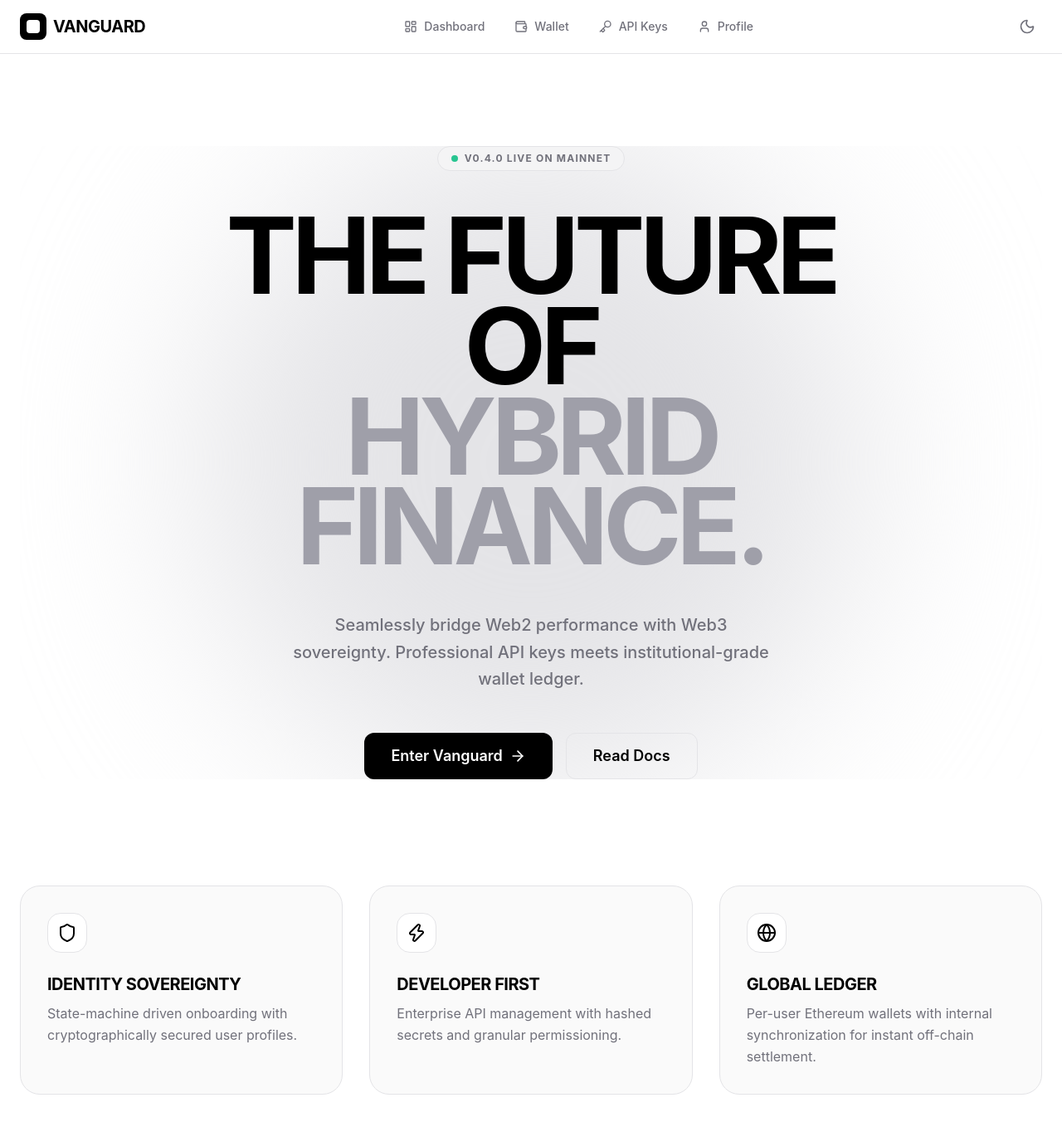
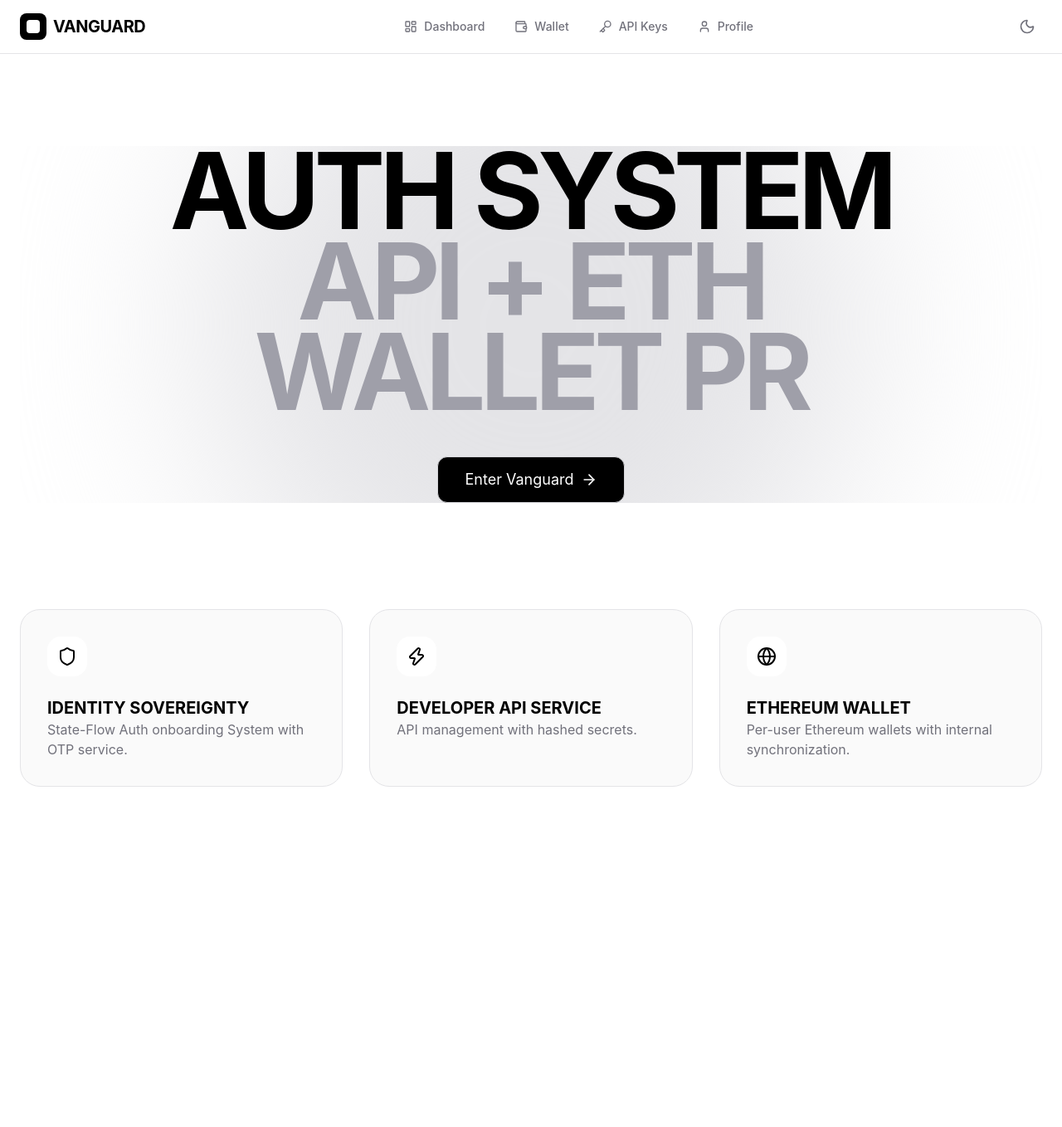
Before and after one commit to Teamthy/mastergo_pr, a Next.js app in the folder frontend/: page / in a window 1280 px wide. Shown: the top 1358 px of the page at 83% size. After the commit the page ends 1028 px from the top, so only its background shows below. Built offline with nearby package versions, Linux system fonts and the light colour scheme.

Commit message:
feat(page): implement high-performance landing page with animations

```diff
--- a/frontend/app/page.tsx
+++ b/frontend/app/page.tsx
@@ -1,9 +1,8 @@
 'use client';
 
-import { motion } from "motion/react";
+import { motion } from "framer-motion";
 import { ArrowRight, Shield, Zap, Globe, LayoutDashboard } from "lucide-react";
 import Link from "next/link";
-import { Button } from "@/lib/components/ui";
 import { useAuth } from "@/lib/AuthContext";
 
 export default function Home() {
@@ -14,35 +13,19 @@ export default function Home() {
       {/* Hero Section */}
       <section className="relative overflow-hidden">
         <div className="flex flex-col items-center text-center gap-12 relative z-10">
-          <motion.div
-            initial={{ opacity: 0, scale: 0.9 }}
-            animate={{ opacity: 1, scale: 1 }}
-            transition={{ duration: 0.8 }}
-            className="inline-flex items-center gap-2 px-4 py-1.5 rounded-full bg-zinc-100 dark:bg-zinc-900 border border-zinc-200 dark:border-zinc-800 text-xs font-bold tracking-widest text-zinc-500 uppercase"
-          >
-            <span className="w-2 h-2 rounded-full bg-emerald-500 animate-pulse" />
-            V0.4.0 Live on Mainnet
-          </motion.div>
+
 
           <motion.h1
             initial={{ opacity: 0, y: 20 }}
             animate={{ opacity: 1, y: 0 }}
             transition={{ delay: 0.2, duration: 0.8 }}
-            className="text-6xl md:text-9xl font-bold tracking-tighter leading-[0.85] uppercase max-w-4xl text-black dark:text-white"
+            className="text-6xl md:text-9xl font-bold tracking-tighter leading-[0.85] uppercase max-w-4xl"
           >
-            The Future of <br />
-            <span className="text-zinc-400 dark:text-zinc-500">Hybrid Finance.</span>
+            AUTH SYSTEM  <br />
+            <span className="text-zinc-400">API + ETH WALLET PR</span>
           </motion.h1>
 
-          <motion.p
-            initial={{ opacity: 0 }}
-            animate={{ opacity: 1 }}
-            transition={{ delay: 0.4, duration: 0.8 }}
-            className="text-zinc-500 text-lg md:text-xl max-w-xl font-medium leading-relaxed"
-          >
-            Seamlessly bridge Web2 performance with Web3 sovereignty.
-            Professional API keys meets institutional-grade wallet ledger.
-          </motion.p>
+
 
           <motion.div
             initial={{ opacity: 0, y: 10 }}
@@ -52,44 +35,45 @@ export default function Home() {
           >
             {user ? (
               <Link href="/dashboard">
-                <Button size="lg" className="h-14 px-8 text-lg">
-                  Go to Dashboard <LayoutDashboard className="ml-2" size={20} />
-                </Button>
+                <button className="h-14 px-8 text-lg rounded-xl bg-black text-white flex items-center">
+                  Go to Dashboard
+                  <LayoutDashboard className="ml-2" size={20} />
+                </button>
               </Link>
             ) : (
               <Link href="/auth/signup">
-                <Button size="lg" className="h-14 px-8 text-lg">
-                  Enter Vanguard <ArrowRight className="ml-2" size={20} />
-                </Button>
+                <button className="h-14 px-8 text-lg rounded-xl bg-black text-white flex items-center rounded-xl border border-zinc-300">
+                  Enter Vanguard
+                  <ArrowRight className="ml-2" size={20} />
+                </button>
               </Link>
             )}
-            <Button variant="outline" size="lg" className="h-14 px-8 text-lg">
-              Read Docs
-            </Button>
+
+
           </motion.div>
         </div>
 
-        {/* Background Atmosphere */}
+        {/* Background */}
         <div className="absolute top-1/2 left-1/2 -translate-x-1/2 -translate-y-1/2 w-[800px] h-[800px] bg-zinc-200 dark:bg-zinc-900/20 blur-[120px] rounded-full -z-10" />
       </section>
 
-      {/* Features Grid */}
+      {/* Features */}
       <section className="grid grid-cols-1 md:grid-cols-3 gap-8">
         {[
           {
             icon: Shield,
             title: "Identity Sovereignty",
-            description: "State-machine driven onboarding with cryptographically secured user profiles."
+            description: "State-Flow Auth onboarding System with OTP service."
           },
           {
             icon: Zap,
-            title: "Developer First",
-            description: "Enterprise API management with hashed secrets and granular permissioning."
+            title: "Developer API Service",
+            description: "API management with hashed secrets."
           },
           {
             icon: Globe,
-            title: "Global Ledger",
-            description: "Per-user Ethereum wallets with internal synchronization for instant off-chain settlement."
+            title: "Ethereum Wallet",
+            description: "Per-user Ethereum wallets with internal synchronization."
           }
         ].map((feature, i) => (
           <motion.div
@@ -98,14 +82,19 @@ export default function Home() {
             whileInView={{ opacity: 1, y: 0 }}
             viewport={{ once: true }}
             transition={{ delay: i * 0.1 }}
-            className="p-8 rounded-3xl bg-zinc-50 dark:bg-zinc-900/30 border border-zinc-200 dark:border-zinc-900 flex flex-col gap-6 group hover:border-zinc-300 dark:hover:border-zinc-700 transition-colors"
+            className="p-8 rounded-3xl bg-zinc-50 dark:bg-zinc-900/30 border border-zinc-200 dark:border-zinc-900 flex flex-col gap-6"
           >
-            <div className="w-12 h-12 rounded-2xl bg-white dark:bg-zinc-900 flex items-center justify-center text-black dark:text-white border border-zinc-200 dark:border-zinc-800">
+            <div className="w-12 h-12 rounded-2xl bg-white dark:bg-zinc-900 flex items-center justify-center">
               <feature.icon size={24} />
             </div>
-            <div className="flex flex-col gap-2">
-              <h3 className="text-xl font-bold tracking-tight uppercase text-black dark:text-white">{feature.title}</h3>
-              <p className="text-zinc-500 leading-relaxed">{feature.description}</p>
+
+            <div>
+              <h3 className="text-xl font-bold uppercase">
+                {feature.title}
+              </h3>
+              <p className="text-zinc-500">
+                {feature.description}
+              </p>
             </div>
           </motion.div>
         ))}
```
